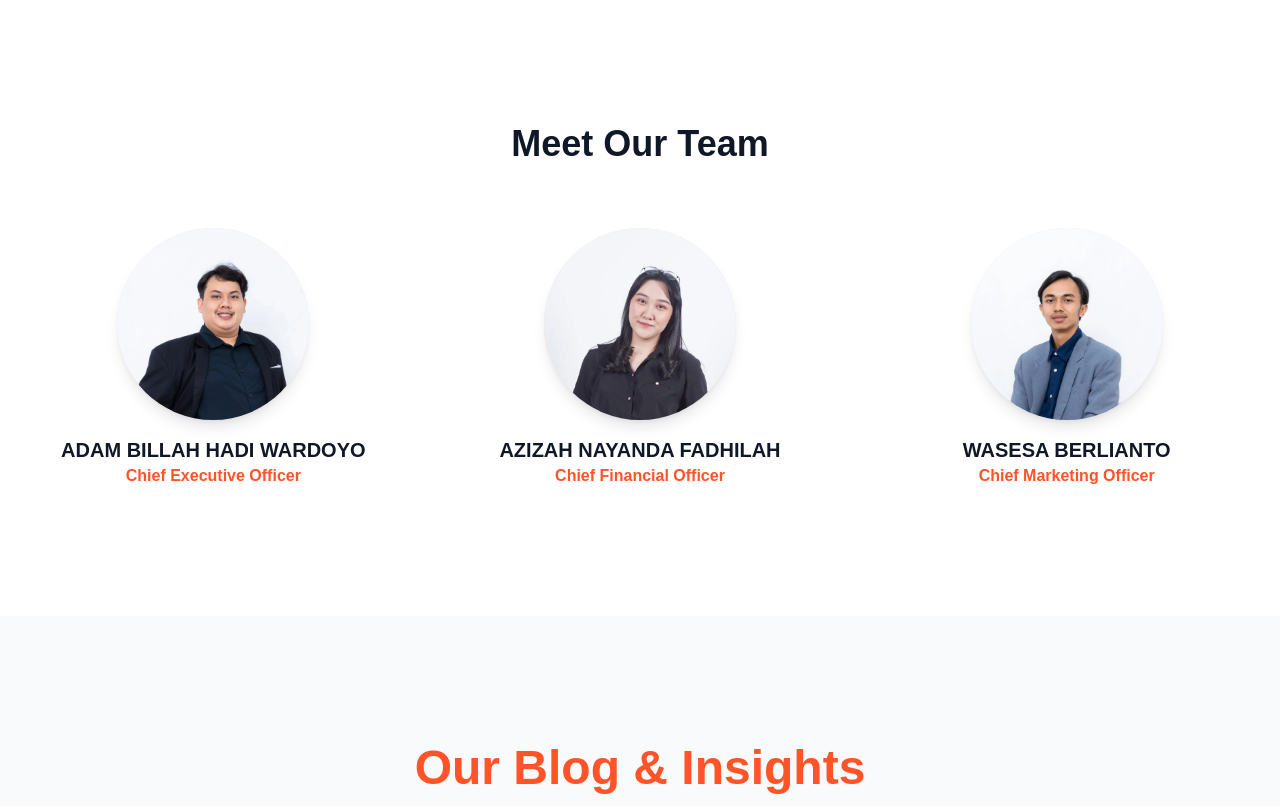
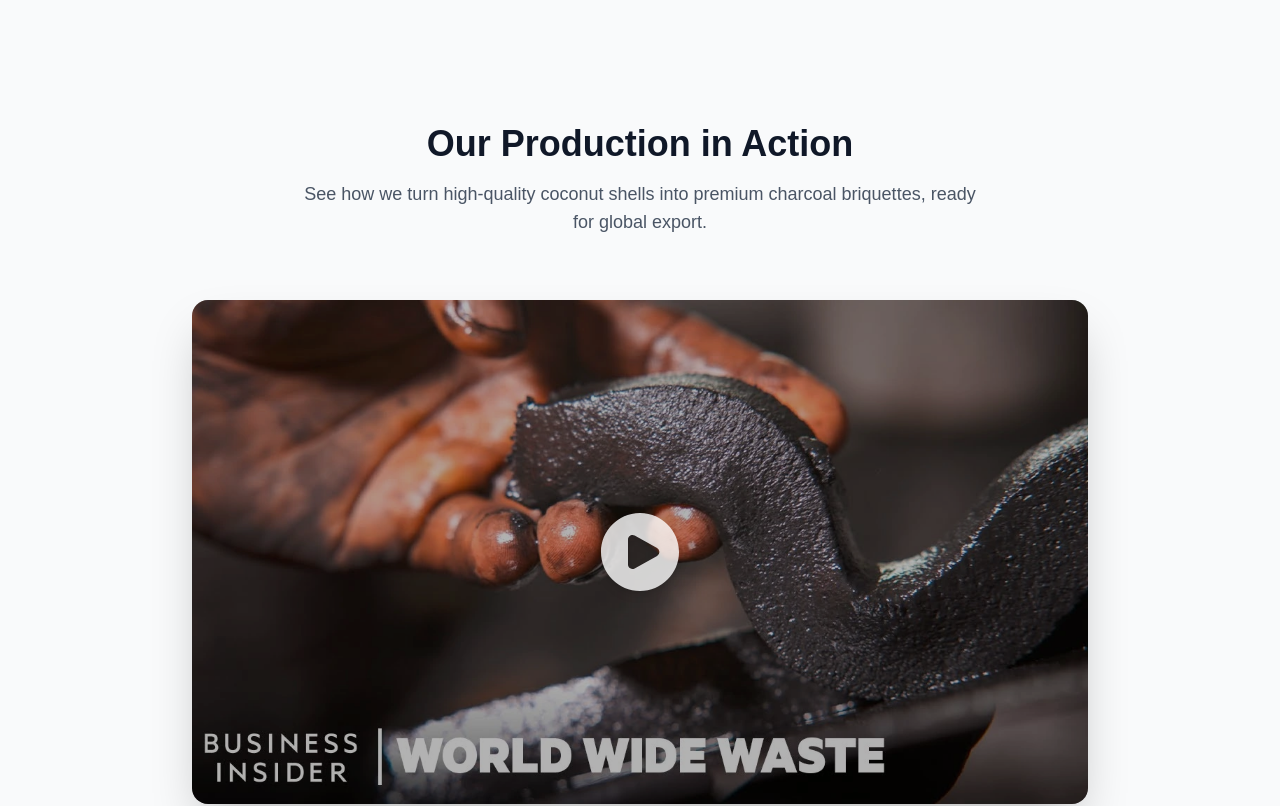
Before and after one commit to adamhadiwardoyo/idi, a Next.js app: page /en in a window 1280 px wide. Shown: the part 8480-9286 px from the top of the page. Built offline with nearby package versions, Linux system fonts and the light colour scheme; no server answers.

Commit message:
Adding VideoSection but still Error

```diff
--- a/app/[locale]/page.tsx
+++ b/app/[locale]/page.tsx
@@ -21,6 +21,7 @@ const OurTeam = dynamic(() => import('@/components/OurTeam'));
 const Footer = dynamic(() => import('@/components/Footer'));
 const BlogSection = dynamic(() => import('@/components/BlogSection'));
 const LocationMap = dynamic(() => import('@/components/LocationMap'));
+const VideoSection = dynamic(() => import('@/components/VideoSection'));
 
 export default function HomePage() {
   // Initialize AOS when the component mounts on the client side
@@ -53,6 +54,12 @@ export default function HomePage() {
       <Shipping />
       <Testimonials />
       <GallerySlider />
+      <VideoSection
+        title="Our Production in Action" // Ganti dengan t('videoSection.title') jika sudah diterjemahkan
+        subtitle="See how we turn high-quality coconut shells into premium charcoal briquettes, ready for global export." // Ganti dengan t('videoSection.subtitle')
+        thumbnailSrc="/thumbnail.webp"
+        youtubeId="meBd1GHC2yg" // <-- Ganti dengan ID video YouTube Anda
+      />
       <OurTeam />
       <div id="blog">
         <BlogSection />
--- /dev/null
+++ b/components/VideoSection.tsx
@@ -0,0 +1,109 @@
+'use client';
+
+import React, { useState } from 'react';
+import Image from 'next/image';
+import { useTranslations } from 'next-intl';
+import { PlayCircleIcon, XMarkIcon } from '@heroicons/react/24/solid';
+
+// Definisikan tipe untuk props komponen
+interface VideoSectionProps {
+  thumbnailSrc: string;
+  youtubeId?: string;       // Gunakan ini untuk video YouTube
+  localVideoSrc?: string;   // Gunakan ini untuk video dari folder public
+  title: string;
+  subtitle: string;
+}
+
+const VideoSection: React.FC<VideoSectionProps> = ({ thumbnailSrc, youtubeId, localVideoSrc, title, subtitle }) => {
+  const [isModalOpen, setIsModalOpen] = useState(false);
+
+  // Fungsi untuk membuka modal
+  const openModal = () => setIsModalOpen(true);
+  // Fungsi untuk menutup modal
+  const closeModal = () => setIsModalOpen(false);
+
+  return (
+    <>
+      <section id="video-section" className="bg-gray-50 py-24 sm:py-32">
+        <div className="container mx-auto px-6 text-center">
+          {/* Judul dan Subjudul Seksi */}
+          <h2 className="text-3xl font-extrabold text-gray-900 sm:text-4xl">
+            {title}
+          </h2>
+          <p className="mt-4 max-w-2xl mx-auto text-lg text-gray-600">
+            {subtitle}
+          </p>
+
+          {/* Wrapper untuk Thumbnail dan Tombol Play */}
+          <div
+            onClick={openModal}
+            className="relative mt-16 max-w-4xl mx-auto rounded-2xl overflow-hidden shadow-2xl cursor-pointer group"
+            data-aos="fade-up"
+          >
+            <div className="aspect-video">
+              <Image
+                src={thumbnailSrc}
+                alt="Video Thumbnail"
+                fill
+                style={{ objectFit: 'cover' }}
+                className="transition-transform duration-500 group-hover:scale-105"
+              />
+            </div>
+            {/* Overlay gelap */}
+            <div className="absolute inset-0 bg-black/30 group-hover:bg-black/40 transition-all duration-300"></div>
+            {/* Tombol Play */}
+            <div className="absolute inset-0 flex items-center justify-center">
+              <PlayCircleIcon className="w-24 h-24 text-white/80 drop-shadow-lg transition-transform duration-300 group-hover:scale-110" />
+            </div>
+          </div>
+        </div>
+      </section>
+
+      {/* Modal untuk memutar video */}
+      {isModalOpen && (
+        <div className="fixed inset-0 bg-black/80 z-[100] flex items-center justify-center p-4 animate-fade-in" onClick={closeModal}>
+          <button
+            onClick={closeModal}
+            className="absolute top-4 right-4 text-white/70 hover:text-white z-[120]"
+            aria-label="Close video"
+          >
+            <XMarkIcon className="w-10 h-10" />
+          </button>
+
+          <div
+            className="relative w-full max-w-4xl aspect-video bg-black rounded-lg shadow-2xl"
+            onClick={(e) => e.stopPropagation()} // Mencegah modal tertutup saat video di-klik
+          >
+            {youtubeId ? (
+              // Player untuk YouTube
+              <iframe
+                width="100%"
+                height="100%"
+                src={`https://www.youtube.com/embed/${youtubeId}?autoplay=1&rel=0`}
+                title="YouTube video player"
+                frameBorder="0"
+                allow="accelerometer; autoplay; clipboard-write; encrypted-media; gyroscope; picture-in-picture"
+                allowFullScreen
+                className="rounded-lg"
+              ></iframe>
+            ) : localVideoSrc ? (
+              // Player untuk video lokal
+              <video
+                width="100%"
+                height="100%"
+                controls
+                autoPlay
+                className="rounded-lg"
+              >
+                <source src={localVideoSrc} type="video/mp4" />
+                Your browser does not support the video tag.
+              </video>
+            ) : null}
+          </div>
+        </div>
+      )}
+    </>
+  );
+};
+
+export default VideoSection;
--- a/messages/en.json
+++ b/messages/en.json
@@ -713,5 +713,9 @@
   },
   "team": {
     "title": "Meet Our Team"
+  },
+  "videoSection": {
+    "title": "Our Production in Action",
+    "subtitle": "See how we turn high-quality coconut shells into premium charcoal briquettes, ready for global export."
   }
 }
```
Also changed, not shown: public/thumbnail.webp (added).
